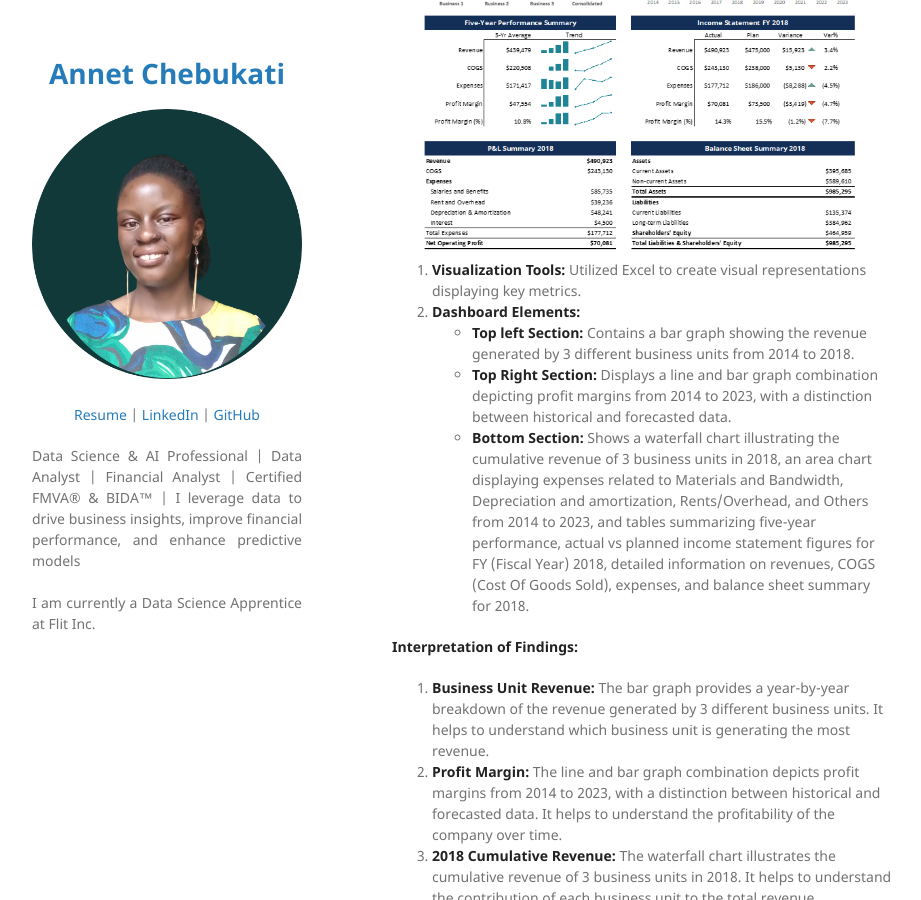
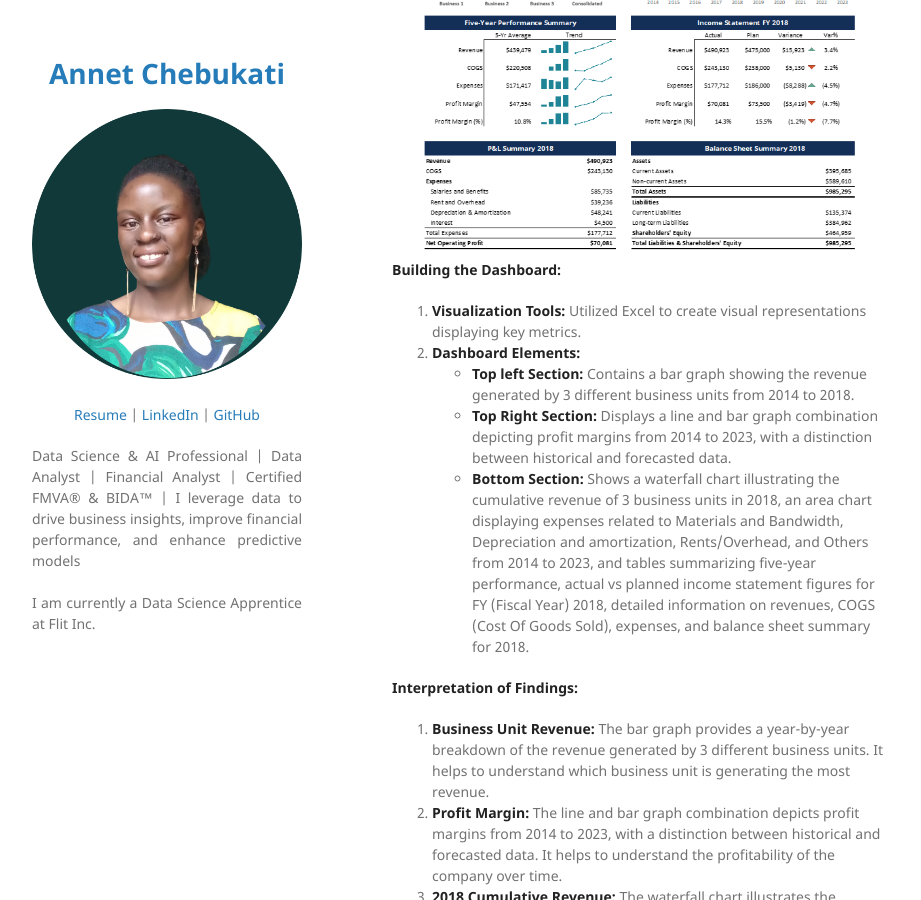
Before and after one commit to Annet-Chebukati/Data_Science_Analysis_Portfolio, a Jekyll site: the page built from index.md, in a window 1280 px wide and 900 px high, scrolled down 7382 px. Shown: the whole window, without its empty margins (178-1099 px from the left). Built offline with Jekyll 4.4.1, drawn with Linux system fonts in a browser that asks for light colours; our own code applies the rules of GitHub Pages for plain Markdown files.

Commit message:
Update index.md

```diff
--- a/index.md
+++ b/index.md
@@ -162,6 +162,7 @@ The 3-statement financial model is a type of financial model that uses three fin
 
 <center><img src="Images/FinancialOverview.png"/></center>
 
+**Building the Dashboard:**
 1. **Visualization Tools:** Utilized Excel to create visual representations displaying key metrics.
 2. **Dashboard Elements:**
    - **Top left Section:** Contains a bar graph showing the revenue generated by 3 different business units from 2014 to 2018.
```
